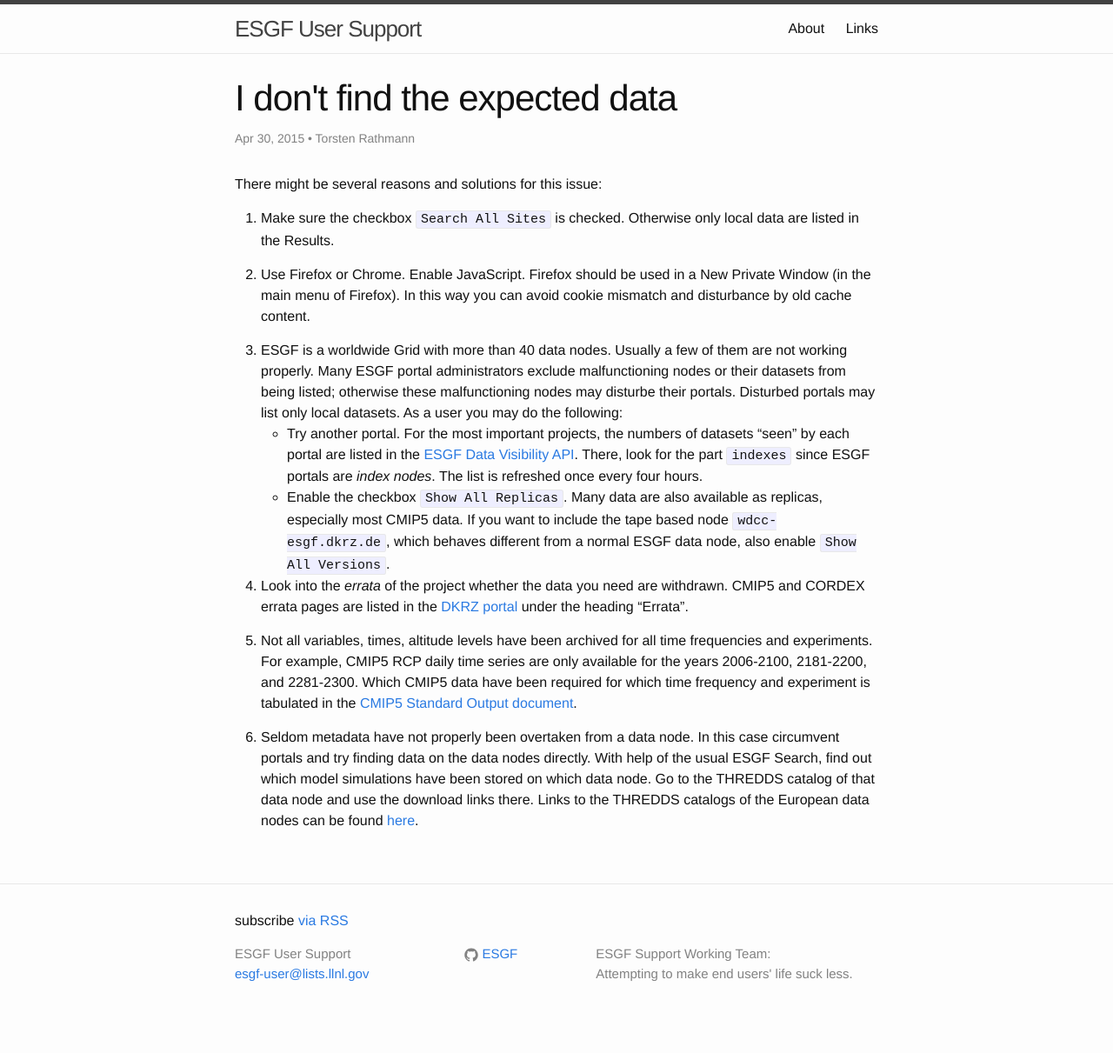
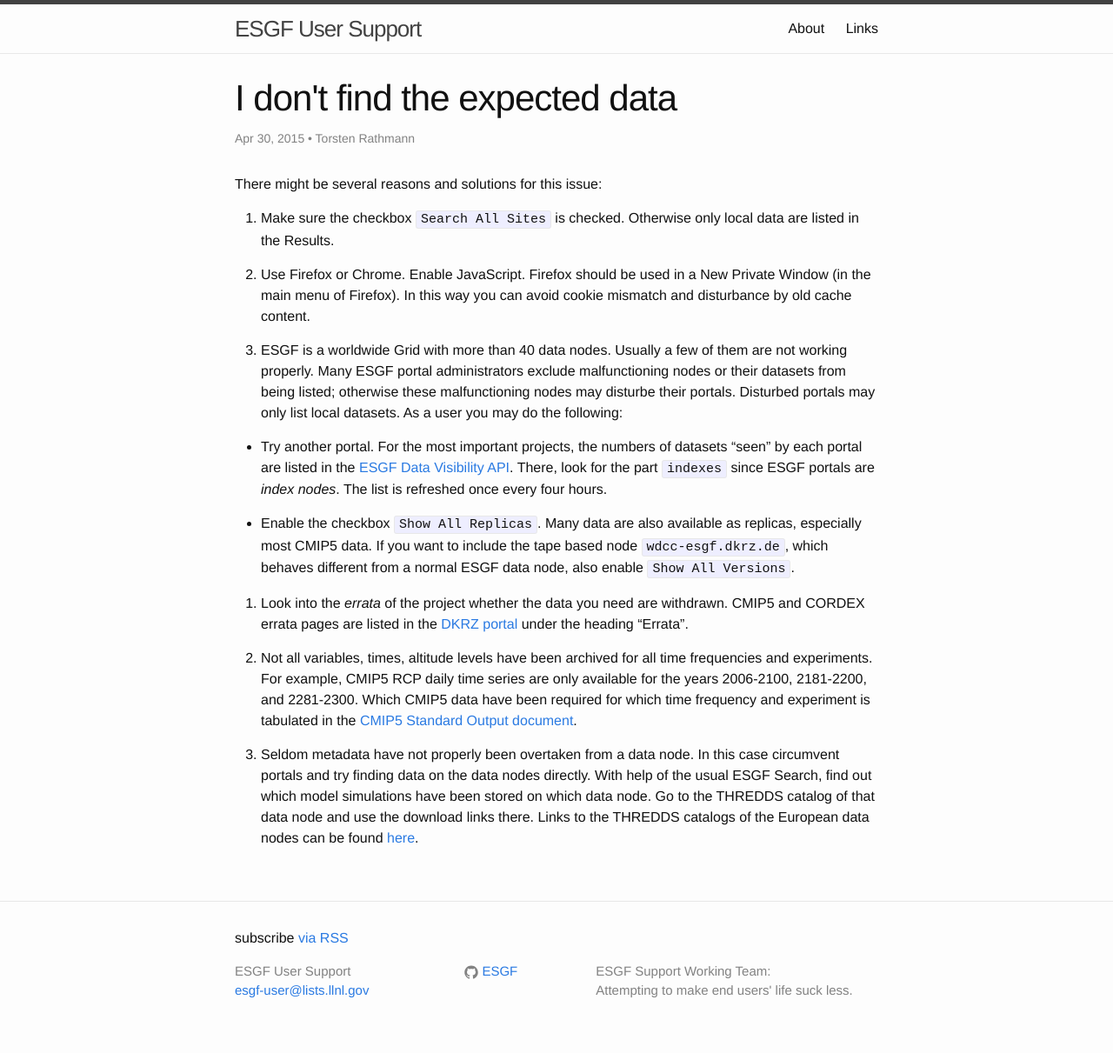
Before and after one commit to ESGF/esgf-swt, a Jekyll site: the page built from _posts/2015-03-27-dont-find-data.markdown, in a window 1280 px wide. Shown: the whole page at 87% size. Built offline with Jekyll 4.4.1, drawn with Linux system fonts in a browser that asks for light colours.

Commit message:
TR: Test

```diff
--- a/_posts/2015-03-27-dont-find-data.markdown
+++ b/_posts/2015-03-27-dont-find-data.markdown
@@ -12,8 +12,10 @@
 
 2. Use Firefox or Chrome. Enable JavaScript. Firefox should be used in a New Private Window (in the main menu of Firefox). In this way you can avoid cookie mismatch and disturbance by old cache content.
 
-3. ESGF is a worldwide Grid with more than 40 data nodes. Usually a few of them are not working properly. Many ESGF portal administrators exclude malfunctioning nodes or their datasets from being listed; otherwise these malfunctioning nodes may disturbe their portals. Disturbed portals may list only local datasets. As a user you may do the following:
+3. ESGF is a worldwide Grid with more than 40 data nodes. Usually a few of them are not working properly. Many ESGF portal administrators exclude malfunctioning nodes or their datasets from being listed; otherwise these malfunctioning nodes may disturbe their portals. Disturbed portals may only list local datasets. As a user you may do the following:
+
 * Try another portal. For the most important projects, the numbers of datasets "seen" by each portal are listed in the [ESGF Data Visibility API][Data Visibility API]. There, look for the part `indexes` since ESGF portals are *index nodes*. The list is refreshed once every four hours.
+
 * Enable the checkbox `Show All Replicas`. Many data are also available as replicas, especially most CMIP5 data. If you want to include the tape based node `wdcc-esgf.dkrz.de`, which behaves different from a normal ESGF data node, also enable `Show All Versions`.
 
 4. Look into the *errata* of the project whether the data you need are withdrawn. CMIP5 and CORDEX errata pages are listed in the [DKRZ portal][DKRZ portal] under the heading "Errata".
```
